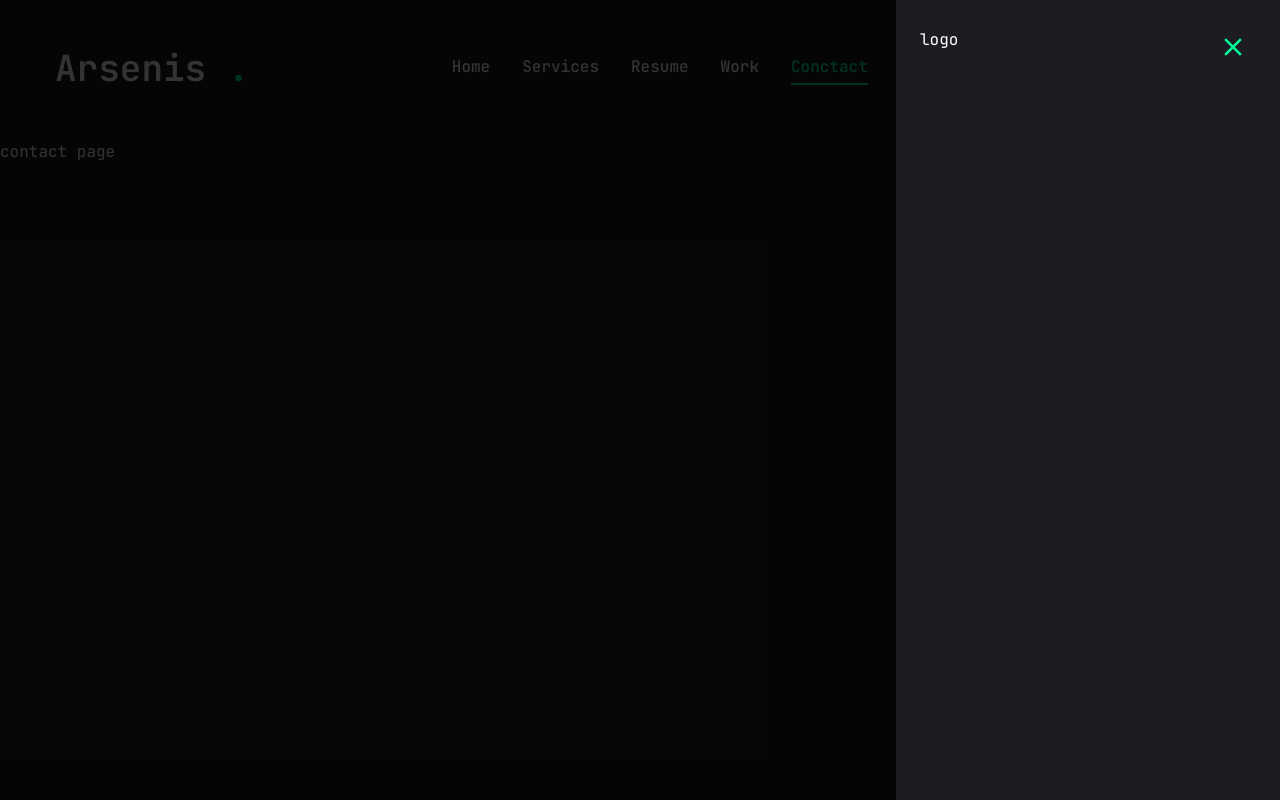
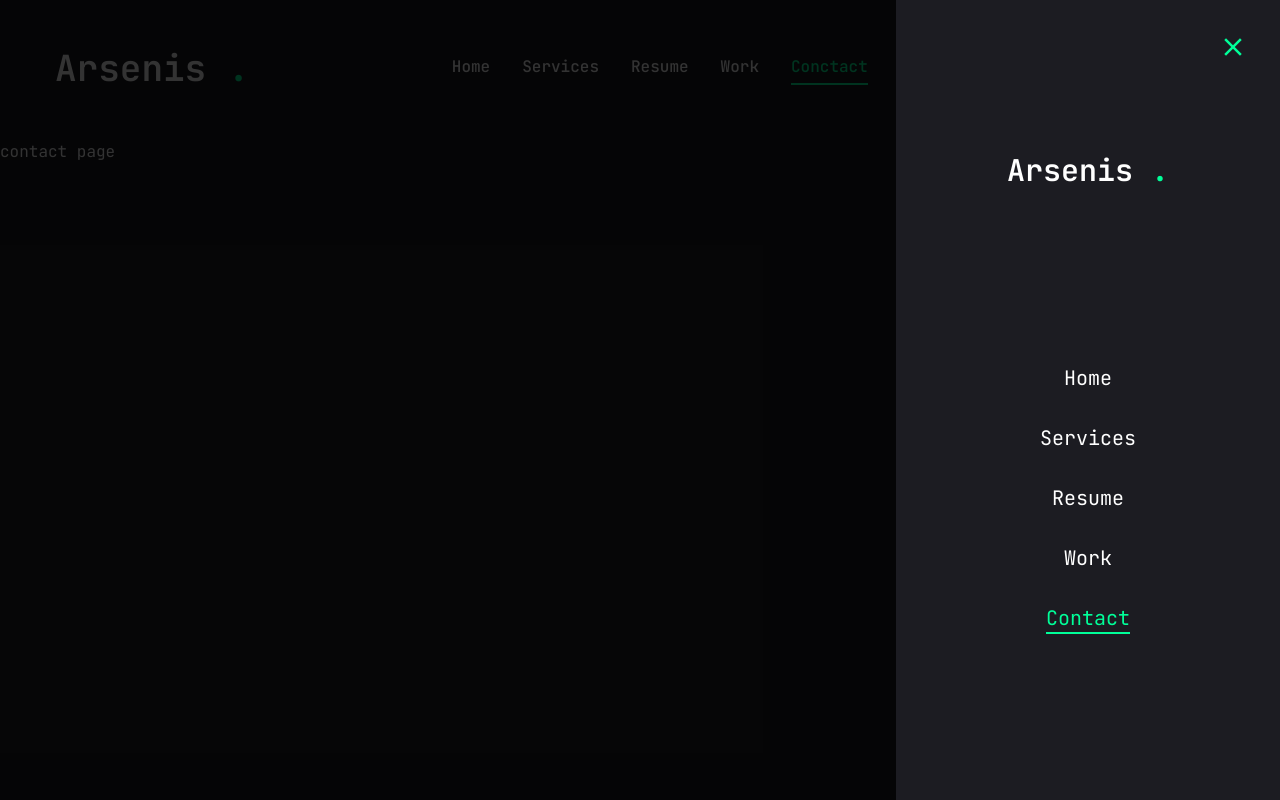
Before and after one commit to DevNou/Portfolio-Website, a Next.js app: page /contact in a window 1280 px wide. Both pictures are taken after a click on the button 1209 px from the left and 68 px from the top of the page. Built offline with nearby package versions, Linux system fonts and the light colour scheme.

Commit message:
NavBarTransitionAndComponents

```diff
--- a/components/MobileNav.jsx
+++ b/components/MobileNav.jsx
@@ -36,10 +36,29 @@ return <Sheet>
 </SheetTrigger>
 <SheetContent className="flex flex-col">
     {/* {logo} */}
-   <div>logo</div>
+   <div className="mt-32 mb-40 text-center text-2xl">
+    <Link href="/">
+    <h1 className="text-3xl font-semibold">Arsenis <span className="text-accent">.</span></h1></Link>
+   </div>
+   {/* {nav} */}
+   <nav className="flex flex-col justify-center items-center gap-8">
+    {links.map((link,index)=>{
+    return (
+        <Link href={link.path} key={index}
+        className={`${
+            link.path === pathname &&
+        "text-accent border-b-2 border-accent"}
+        text-xl capitalize
+        hover:text-accent transition-all`}
+        >
+            {link.name}
+        </Link>
+    );
+})}
+   </nav>
 </SheetContent>
-</Sheet>;
-
-}
+</Sheet>
+  ;
+};
 
 export default MobileNav
```
